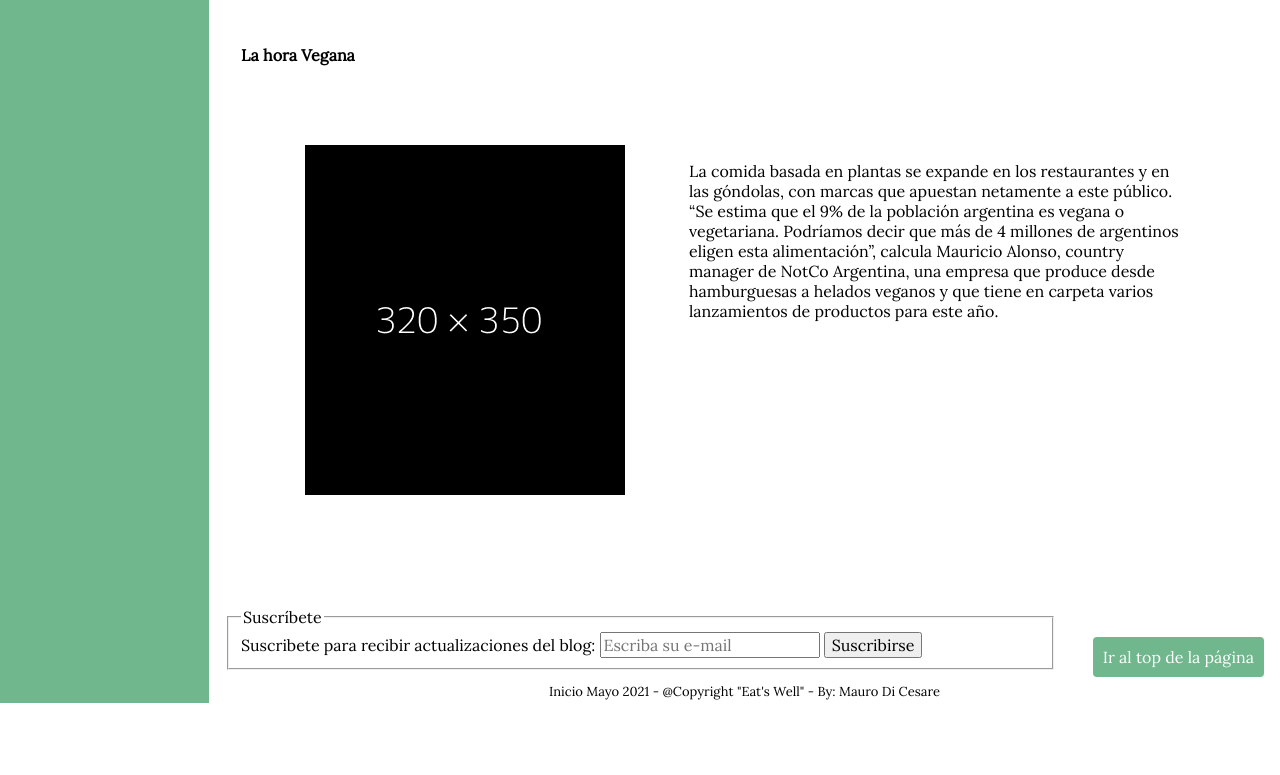
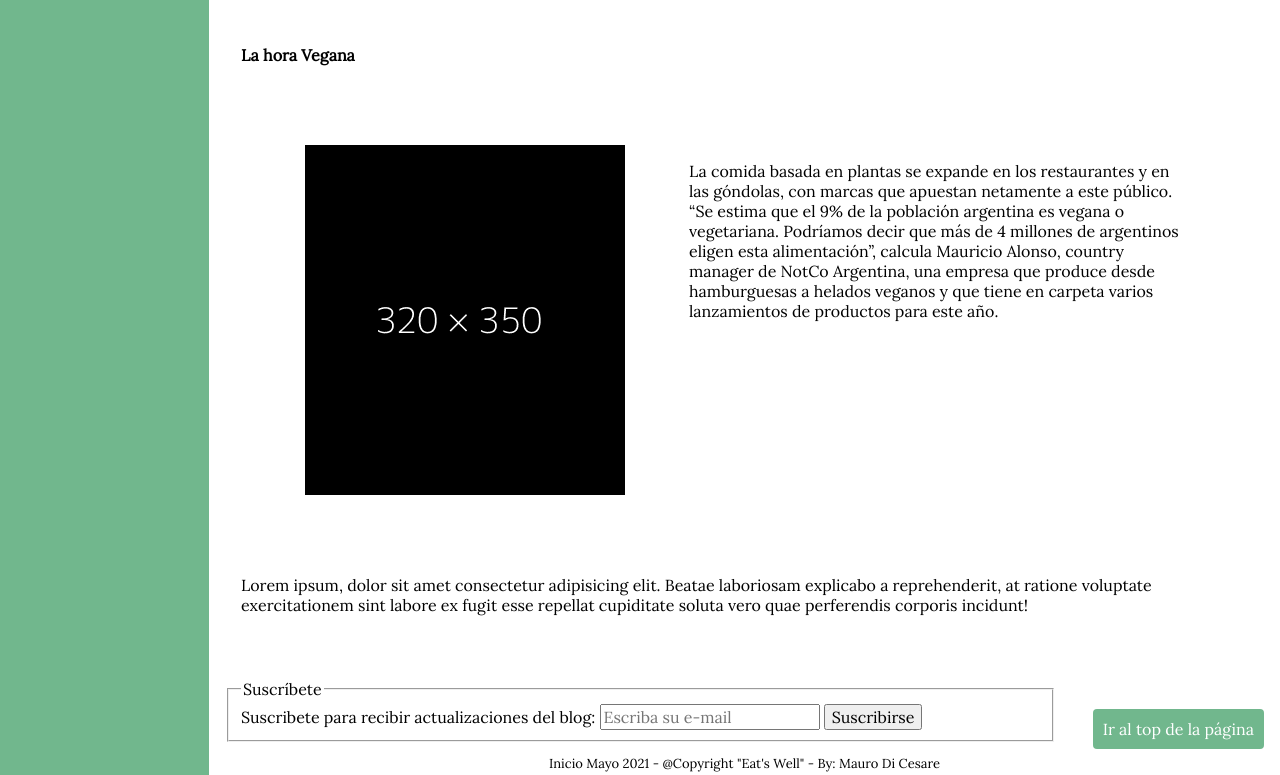
Before and after one commit to MauroNDC/proyectitswell_dicesare, a plain HTML site: page index.html in a window 1280 px wide. Shown: the part 2464-3239 px from the top of the page. Before the commit the page ends 3167 px from the top, so only its background shows below. Drawn offline with Linux system fonts and the light colour scheme.

Commit message:
version 1.0

```diff
--- a/index.html
+++ b/index.html
@@ -170,6 +170,9 @@
                 </div>
             </div>
         </section>
+        <p>
+            Lorem ipsum, dolor sit amet consectetur adipisicing elit. Beatae laboriosam explicabo a reprehenderit, at ratione voluptate exercitationem sint labore ex fugit esse repellat cupiditate soluta vero quae perferendis corporis incidunt!
+        </p>
     </main>
 
     <footer class="footer">
```
